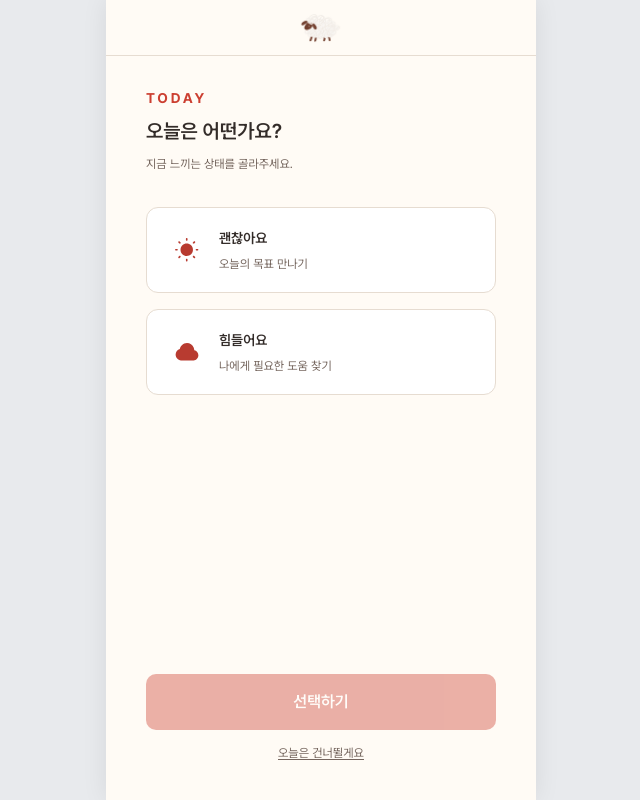
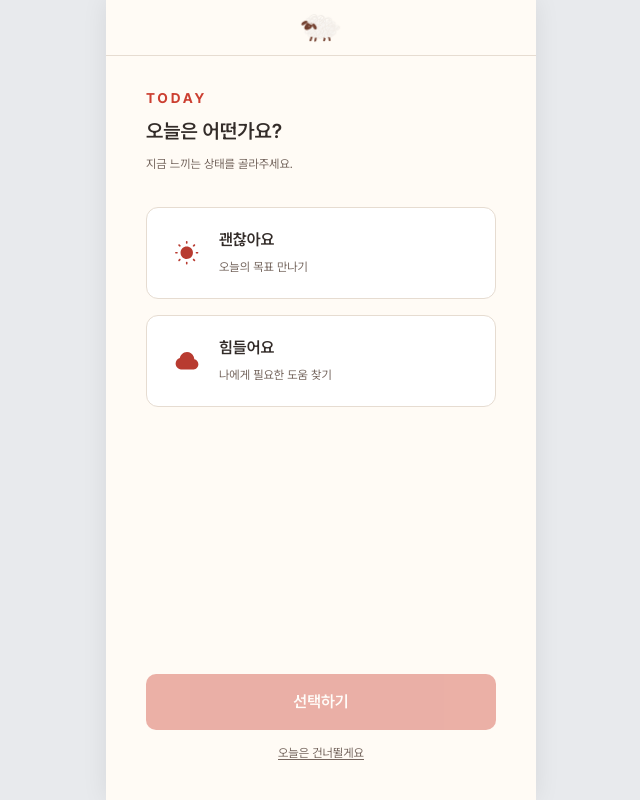
Before and after one commit to 2026Ganzi-Thon/2026_GANZITHON_TEAM_02_FE, a React (Vite) app: page /login in a window 1280 px wide. Both pictures are taken after a click on the button "카카오로 시작하기". Shown: the whole page, without its empty margins (319-959 px from the left). Built offline with nearby package versions, Linux system fonts and the light colour scheme; no server answers; a web font is replaced by a local one.

Commit message:
design: 온보딩 Condition Card Label 텍스트 크기 수정

```diff
--- a/src/pages/onboarding/ConditionStep.tsx
+++ b/src/pages/onboarding/ConditionStep.tsx
@@ -123,11 +123,12 @@ export function ConditionStep({ onNext }: ConditionStepProps) {
                   />
                 </span>
 
-                <span className="flex flex-col gap-2">
-                  <span className="text-sm font-semibold text-text-main">
+                <span className="flex flex-col gap-1">
+                  <span className="text-button font-semibold text-text-main">
                     {condition.title}
                   </span>
-                  <span className="text-xs text-text-sub">
+
+                  <span className="text-caption text-text-sub">
                     {condition.description}
                   </span>
                 </span>
```
